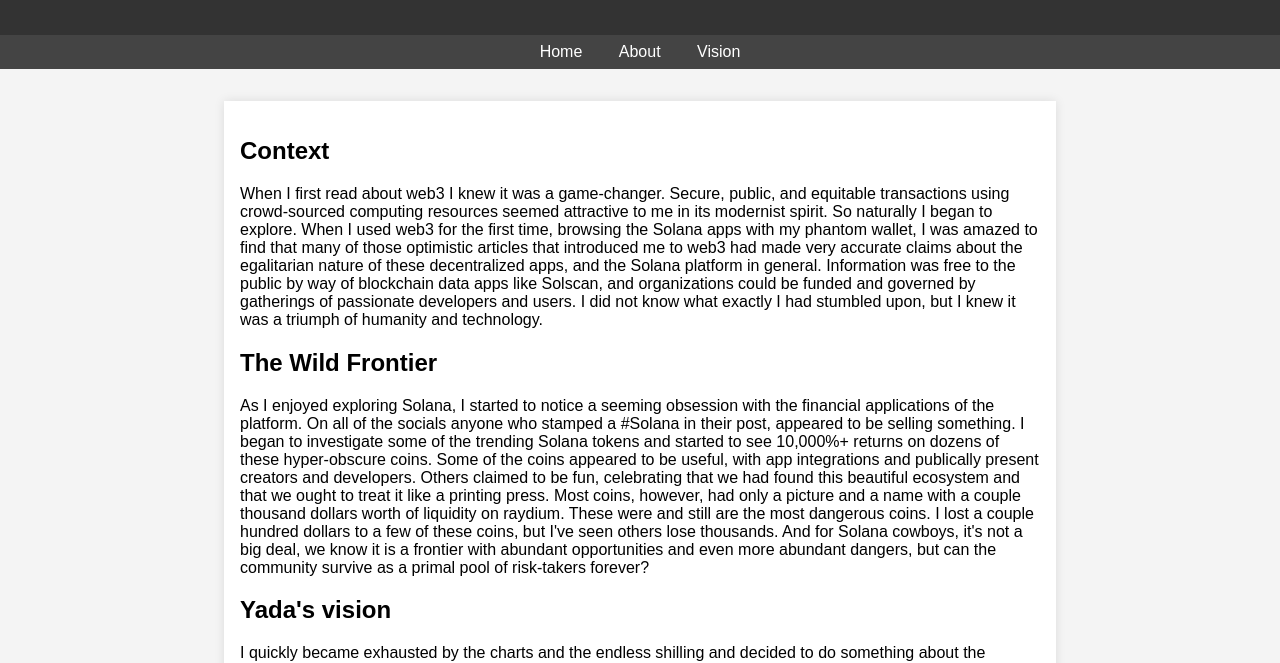
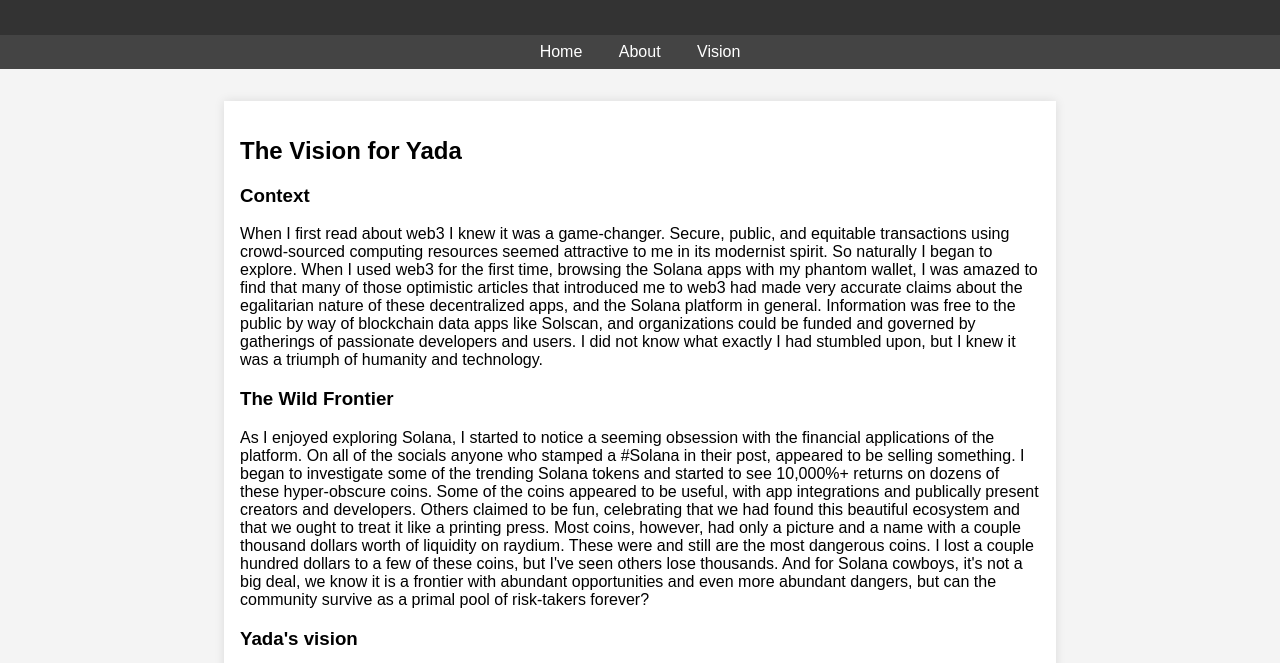
Before and after one commit to KOLdorney/Yada, a plain HTML site: page Vision/index.html in a window 1280 px wide. Shown: the part 77-740 px from the top of the page. Drawn offline with Linux system fonts and the light colour scheme.

Commit message:
Update index.html

```diff
--- a/Vision/index.html
+++ b/Vision/index.html
@@ -69,18 +69,16 @@
     </nav>
 
     <main>
-        <section>
-            <h2>Context</h2>
+        <article>
+            <h2>The Vision for Yada</h2>
+            <h3>Context</h3>
             <p>When I first read about web3 I knew it was a game-changer. Secure, public, and equitable transactions
             using crowd-sourced computing resources seemed attractive to me in its modernist spirit. So naturally I began to explore.
             When I used web3 for the first time, browsing the Solana apps with my phantom wallet, I was amazed to find that many of those optimistic articles
             that introduced me to web3 had made very accurate claims about the egalitarian nature of these decentralized apps, and the Solana platform in general.
             Information was free to the public by way of blockchain data apps like Solscan, and organizations could be funded and governed by gatherings of passionate
             developers and users. I did not know what exactly I had stumbled upon, but I knew it was a triumph of humanity and technology.</p>
-        </section>
-
-        <section>
-            <h2>The Wild Frontier</h2>
+            <h3>The Wild Frontier</h3>
             <p>As I enjoyed exploring Solana, I started to notice a seeming obsession with the financial applications of the platform. On all of the
             socials anyone who stamped a #Solana in their post, appeared to be selling something. I began to investigate some of the trending Solana tokens
             and started to see 10,000%+ returns on dozens of these hyper-obscure coins. Some of the coins appeared to be useful, with app integrations and
@@ -89,18 +87,13 @@
             These were and still are the most dangerous coins. I lost a couple hundred dollars to a few of these coins, but I've seen others lose thousands.
             And for Solana cowboys, it's not a big deal, we know it is a frontier with abundant opportunities and even more abundant dangers, but can the community
             survive as a primal pool of risk-takers forever?</p>
-        </section>
-
-        <section>
-            <h2>Yada's vision</h2>
+            <h3>Yada's vision</h3>
             <p>I quickly became exhausted by the charts and the endless shilling and decided to do something about the depressing climate of such a promising platform,
             So I founded Yada with my close friend Thum. We want Solana to keep its cyber-arcadian charm, and we support the idea of creating capital through projects on Solana. But we want to focus on
             the projects that matter; The projects that will stick around for another decade, and likely provide a service greater than making coin scalpers rich.
             A service or good that is more important than any one person's financial interest. Those projects should be nourished. That is our vision. </p>
-        </section>
-
+        </article>
         <!-- Add more articles as needed -->
-
     </main>
 
     <footer>
```
